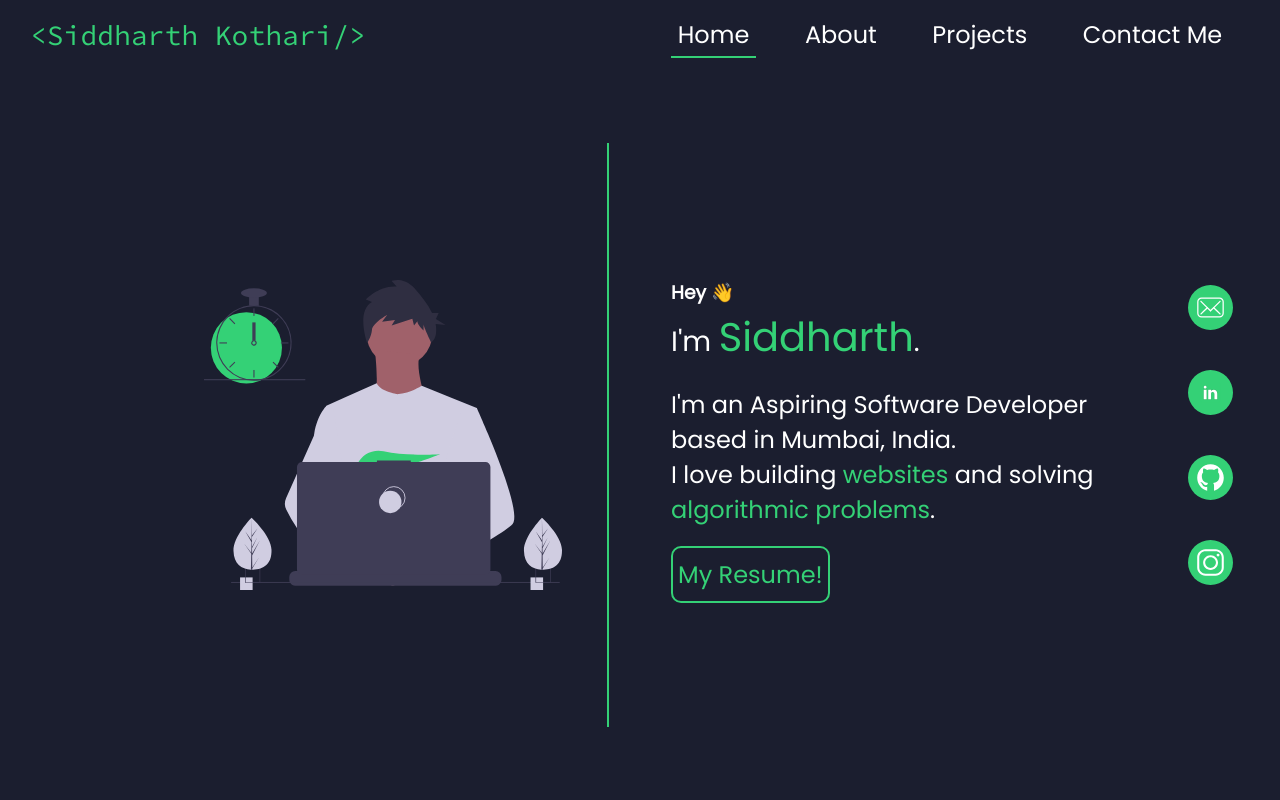
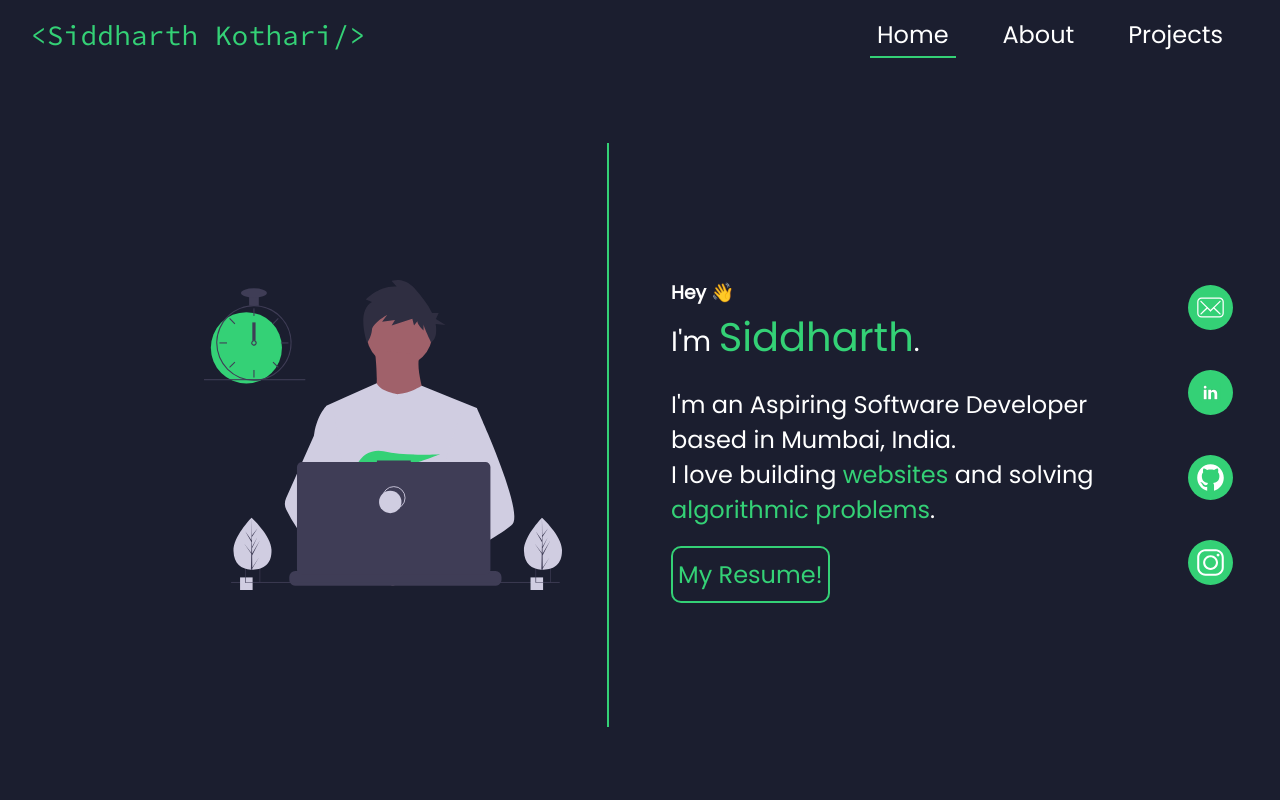
Before and after one commit to siddharth997-png/portfolio, a React (Create React App) app: page / in a window 1280 px wide. Shown: the top 800 px of the page. Built offline with nearby package versions, Linux system fonts and the light colour scheme; the HTML template or start-up script is replaced by a standard one.

Commit message:
removed contact me from nav

```diff
--- a/src/components/navbar/navbar.component.jsx
+++ b/src/components/navbar/navbar.component.jsx
@@ -44,14 +44,7 @@ const Navbar = ({isOpen, toggleIsOpen}) => {
           duration={700}
         >Projects</LinkR>
 
-        <LinkR className='navbar__item'
-          to='contact'
-          activeClass="active"
-          spy={true}
-          smooth={true}
-          offset={-70}
-          duration={700}
-        >Contact Me</LinkR>
+
 
       </div>
 
--- a/src/components/navbar/navbar.styles.scss
+++ b/src/components/navbar/navbar.styles.scss
@@ -33,7 +33,7 @@
     flex: 0.5;
     display: flex;
     justify-content: space-around;
-    max-width: 600px;
+    max-width: 400px;
     font-size: $font-size-md;
     font-family: $highlighted;
     .navbar__item{
--- a/src/components/sidebar/sidebar.component.jsx
+++ b/src/components/sidebar/sidebar.component.jsx
@@ -37,16 +37,6 @@ const Sidebar = ({isOpen, toggleIsOpen}) => {
         duration={700}
       >Projects</LinkR>
 
-      <LinkR className='sidebar__item'
-        to='contact'
-        onClick={() => toggleIsOpen(false)}
-        activeClass="active"
-        spy={true}
-        smooth={true}
-        offset={-40}
-        duration={700}
-      >Contact</LinkR>
-
       <div className='hamburger-menu active' onClick={()=>{toggleIsOpen(!isOpen)}}>
         <span className='hamburger-line'></span>
         <span className='hamburger-line'></span>
```
